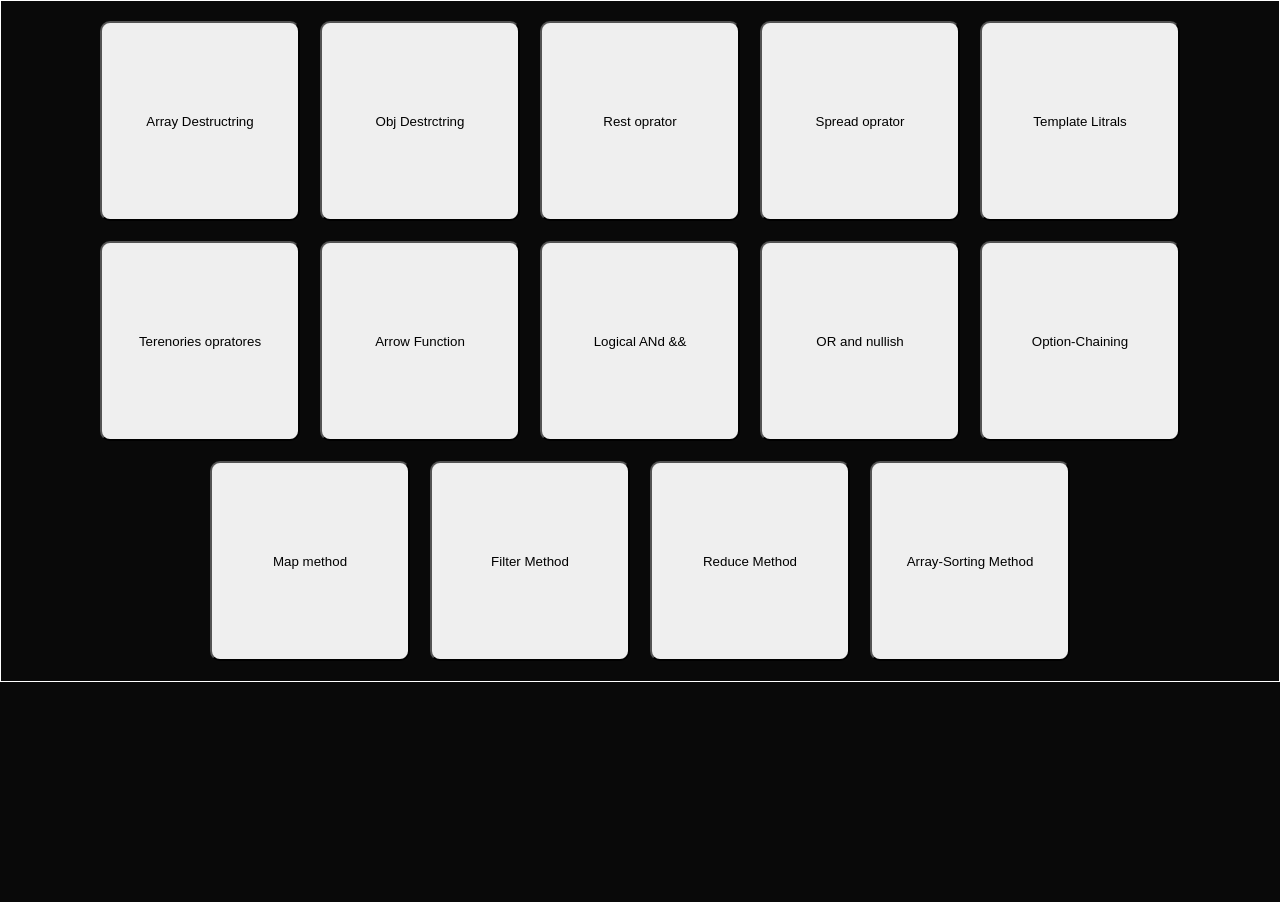
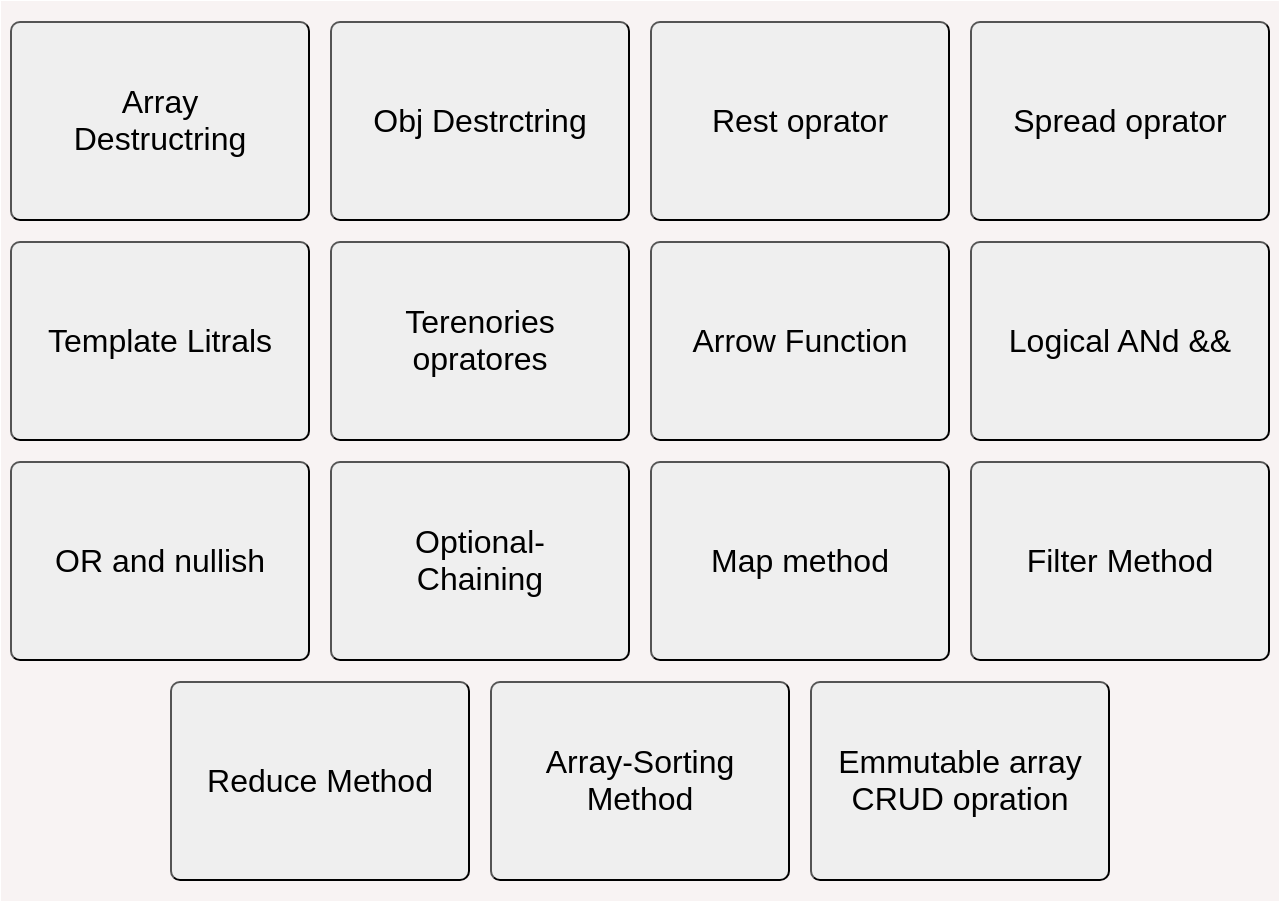
Before and after one commit to DarshanPro123/Practice_code_pro_1, a React (Vite) app: page / in a window 1280 px wide. Before the commit the page ends 800 px from the top, so only its background shows below. Built offline with nearby package versions, Linux system fonts and the light colour scheme.

Commit message:
crud oopration perform

```diff
--- a/src/App.jsx
+++ b/src/App.jsx
@@ -44,13 +44,13 @@ function App() {
       colno: 145,
     },
     {
-      id: 23,
+      id: 1,
       name: "ghi",
       color: "black",
       colno: 435,
     },
     {
-      id: 74,
+      id: 4,
       name: "xzy",
       color: "green",
       colno: 125,
@@ -209,6 +209,42 @@ function App() {
     arr2.sort((a, b) => a - b);
     console.log("copy of array", arr2);
     console.log("original array", arr1);
+
+    console.log("its for a array of object sortig");
+    const dtaobjs = daobj.slice().sort((a, b) => a.id - b.id);
+    console.log(dtaobjs);
+  };
+
+  const getEmmutble = () => {
+    // addig data to data object
+    console.log("------Create-----");
+
+    const dtamutable = daobj.slice();
+    console.log("Before addig data", dtamutable);
+    const obj1 = {
+      id: 45,
+      name: "yyz",
+      color: "whiteblack",
+      colno: 233,
+    };
+
+    const addObj = [...dtamutable, obj1];
+    console.log("Adding Data........");
+    console.log("After adding Data", addObj);
+
+    console.log("------Update-----");
+
+    const idselect = 4;
+    const updateObj = dtamutable.map((obj) =>
+      obj.id === idselect ? { ...obj, name: "Updated name" } : obj
+    );
+    console.log(updateObj);
+
+    console.log("------Delete-----");
+
+    const deleteId = 3;
+    const deleObj = updateObj.filter((obj) => obj.id != deleteId);
+    console.log("After deleting a obj", deleObj);
   };
 
   return (
@@ -223,26 +259,32 @@ function App() {
         <button onClick={getArrow}>Arrow Function</button>
         <button onClick={getAnd}>Logical ANd && </button>
         <button onClick={getOr}>OR and nullish</button>
-        <button onClick={getOptionalChain}>Option-Chaining</button>
+        <button onClick={getOptionalChain}>Optional-Chaining</button>
         <button onClick={getMap}>Map method</button>
         <button onClick={getFilter}>Filter Method</button>
         <button onClick={getReduce}>Reduce Method</button>
         <button onClick={getSort}>Array-Sorting Method</button>
+        <button onClick={getEmmutble}>Emmutable array CRUD opration</button>
       </div>
-      {/* <div className="container">
-          use in abouve template litral any javascript expression in this string*/}
-      {/* use || OR logical oprator
-          <p>{`Your Score is ${
-            counter > 0 || false ? counter : "counter is 0"
-          }`}</p>
-          <h1> {advice} </h1> <button onClick={getData}> Get Advice </button>{" "}
-          <h4>{time}</h4>
-        </div>{" "} */}
     </>
   );
 }
 
 export default App;
+
+// {
+//   /* <div className="container">
+//           use in abouve template litral any javascript expression in this string*/
+// }
+// {
+//   /* use || OR logical oprator
+//           <p>{`Your Score is ${
+//             counter > 0 || false ? counter : "counter is 0"
+//           }`}</p>
+//           <h1> {advice} </h1> <button onClick={getData}> Get Advice </button>{" "}
+//           <h4>{time}</h4>
+//         </div>{" "} */
+// }
 
 // that sortig method is for changing a original array to it;s a mutable method
 // import { useEffect, useState } from "react";
--- a/src/index.css
+++ b/src/index.css
@@ -5,7 +5,7 @@
 }
 
 body {
-  background-color: #090909;
+  background-color: #f8f3f3;
   color: rgb(247, 236, 236);
   text-align: center;
 }
@@ -61,9 +61,10 @@ h4 {
 }
 
 .buttons button {
-  width: 200px;
+  width: 300px;
   height: 200px;
   padding: 20px;
+  font-size: 2rem;
   border-radius: 10px;
   cursor: pointer;
   transition: all 0.4s;
@@ -129,3 +130,7 @@ h4 {
   background-color: rgb(140, 35, 117);
   color: rgb(248, 245, 245);
 }
+.buttons button:nth-child(15):hover {
+  background-color: rgb(41, 85, 205);
+  color: rgb(248, 245, 245);
+}
```
